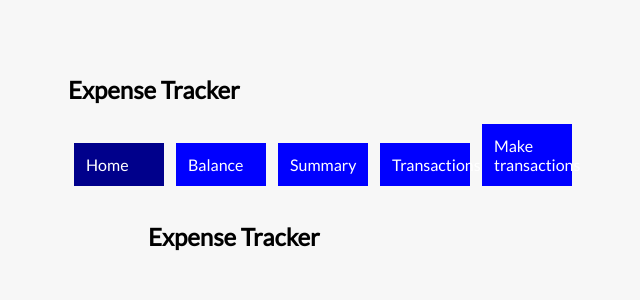
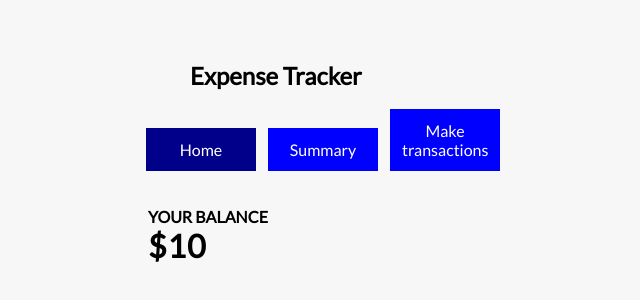
Before and after one commit to D-E-Z-MO/project-2-react, a React (Create React App) app: page / in a window 1280 px wide. Shown: the part 232-532 px from the top of the page, without its empty margins (317-957 px from the left). Built offline with nearby package versions, Linux system fonts and the light colour scheme; data requests are answered from the project's data file.

Commit message:
v3.update with with working routes, and basic functionality

```diff
--- a/db.json
+++ b/db.json
@@ -29,9 +29,57 @@
       "amount": 450,
       "date": 1643174442319,
       "id": 5
+    },
+    {
+      "category": "Income",
+      "amount": 900,
+      "date": 1643214530344,
+      "id": 6
+    },
+    {
+      "category": "Income",
+      "amount": 250,
+      "date": 1643215834280,
+      "id": 7
+    },
+    {
+      "category": "Expense",
+      "amount": 100,
+      "date": 1643233293571,
+      "id": 8
+    },
+    {
+      "category": "Income",
+      "amount": 50,
+      "date": 1643233457622,
+      "id": 9
+    },
+    {
+      "category": "Expense",
+      "amount": 400,
+      "date": 1643239264349,
+      "id": 10
+    },
+    {
+      "category": "Income",
+      "amount": 400,
+      "date": 1643239312344,
+      "id": 11
+    },
+    {
+      "category": "Expense",
+      "amount": 200,
+      "date": 1643239490833,
+      "id": 12
+    },
+    {
+      "category": "Expense",
+      "amount": 10,
+      "date": 1643239511161,
+      "id": 13
     }
   ],
   "balance": {
-    "amount": 100000
+    "amount": 10
   }
 }
--- a/src/App.css
+++ b/src/App.css
@@ -109,6 +109,9 @@ input[type="number"] {
   list-style-type: none;
   padding: 0;
   margin-bottom: 40px;
+  max-height: 400px;
+  width: 300px;
+  overflow: scroll;
 }
 
 .list li {
@@ -149,12 +152,7 @@ input[type="number"] {
 .list li:hover .delete-btn {
   opacity: 1;
 }
-/* .linkStyles {
-  display: inline-block,
-  width: 50px,
-  padding: 12px,
-  margin: 0 6px 6px,
-  background: blue,
-  textDecoration: none,
-  color: white,
-} */
+.header {
+  display: flex;
+  margin-left: 50px;
+}
--- a/src/api.js
+++ b/src/api.js
@@ -4,10 +4,12 @@ export const getTransactions = () => {
   return fetch(API_URL + "/transactions").then((response) => response.json());
 };
 
-export const getBalance = () =>
+export const getBalance = (setBalance) =>
   fetch(API_URL + "/balance")
     .then((response) => response.json())
-    .then((data) => data.value);
+    .then((data) => {
+      setBalance(data.amount);
+    });
 
 export const createTransaction = (data) =>
   fetch(API_URL + "/transactions", {
@@ -18,8 +20,15 @@ export const createTransaction = (data) =>
     .then((response) => response.json())
     .then((data) => data.value);
 
-// export const updateBalance(amount, category){
-//   fetch(API_URL + "/balance")
+export const updateBalance = (amount, category, onUpdate) =>
+  fetch(API_URL + "/balance", {
+    method: "PATCH",
+    headers: { "Content-Type": "application/json" },
+    body: JSON.stringify({ amount: amount }),
+  })
+    .then((res) => res.json())
+    .then((data) => onUpdate(data.amount));
+//
 // }
 // export const updateBalanceAndCreateTransaction = ()=>{
 //   //async await the promises
--- a/src/components/App.js
+++ b/src/components/App.js
@@ -1,32 +1,44 @@
 import { Route, Switch } from "react-router-dom";
+import { getBalance } from "../api";
+import { useState, useEffect } from "react";
 import "../App.css";
 import { Header } from "./Header";
-import { Balance } from "./Balance";
-import { IncomeExpenses } from "./IncomeExpenses";
 import { TransactionList } from "./TransactionList";
 import { NavBar } from "./NavBar";
 import { Home } from "./Home";
 import { Form } from "./Form";
 
 export function App() {
+  const [balance, setBalance] = useState(0);
+  // const [updatedBalance, setUpdatedBalance] = useState(0);
+  const onUpdate = (amount, category) => {
+    console.log("here");
+    if (category === "Expense") {
+      return setBalance(balance - amount);
+    } else {
+      return setBalance(balance + amount);
+    }
+  };
+  useEffect(() => {
+    getBalance(setBalance);
+  }, []);
+
   return (
     <>
-      <Header className="" />
+      <Header />
       <NavBar />
       <Switch>
         <div className="container">
-          <Route path="/balance">
-            <Balance />
+          <Route exact path="/transactionList">
+            <TransactionList balance={balance} onUpdate={onUpdate} />
           </Route>
 
-          <Route exact path="/transactionList">
-            <TransactionList />
+          <Route exact path="/form">
+            <Form onUpdate={onUpdate} />
           </Route>
-          <Route exact path="/form">
-            <Form />
-          </Route>
+
           <Route exact path="/">
-            <Home />
+            <Home balance={balance} onUpdate={onUpdate} />
           </Route>
         </div>
       </Switch>
--- a/src/components/Balance.js
+++ b/src/components/Balance.js
@@ -1,12 +1,19 @@
-import React from "react";
+import React, { useState, useEffect } from "react";
+// import { getBalance } from "../api";
 
-export function Balance() {
+export function Balance({ balance }) {
+  // const [balance, setBalance] = useState(0);
+
+  // useEffect(() => {
+  //   getBalance(setBalance);
+  // }, []);
+
   // const amounts = transactions.map(tr=>tr.amount)
   // const total = amounts.reduce((acc,item)=>(acc += item.amount),0).toFixed(2)
   return (
     <div>
       <h4>Your Balance</h4>
-      <h1>$1,000,000.00</h1>
+      <h1>${balance.toLocaleString()}</h1>
     </div>
   );
 }
--- a/src/components/Form.js
+++ b/src/components/Form.js
@@ -1,9 +1,10 @@
 import React, { useState } from "react";
-import { createTransaction } from "../api";
-export function Form() {
+import { createTransaction, updateBalance } from "../api";
+
+export function Form({ onUpdate }) {
   const [category, setCategory] = useState("");
   const [amount, setAmount] = useState(0);
-  //onsubmit create function to put request to add transaction & change value
+  //onsubmit create function to post transaction & change value
   const onSubmit = () => {
     const data = {
       category,
@@ -11,7 +12,7 @@ export function Form() {
       date: new Date().getTime(),
     };
     createTransaction(data);
-    // update balance
+    updateBalance(data.amount, data.category, onUpdate);
   };
   return (
     <>
--- a/src/components/Header.js
+++ b/src/components/Header.js
@@ -1,5 +1,5 @@
 import React from "react";
 
 export function Header() {
-  return <h2>Expense Tracker</h2>;
+  return <h2 className="header">Expense Tracker</h2>;
 }
--- a/src/components/Home.js
+++ b/src/components/Home.js
@@ -1,14 +1,10 @@
 import React from "react";
-import { Header } from "./Header";
 import { Balance } from "./Balance";
-import { IncomeExpenses } from "./IncomeExpenses";
-import { TransactionList } from "./TransactionList";
-import { Form } from "./Form";
 
-export function Home() {
+export function Home({ balance }) {
   return (
     <div>
-      <Header />
+      <Balance balance={balance} />
     </div>
   );
 }
--- a/src/components/IncomeExpenses.js
+++ b/src/components/IncomeExpenses.js
@@ -4,12 +4,11 @@ export function IncomeExpenses({ transaction }) {
   const isExpense = transaction.category === "Expense";
   return (
     <div>
-      <h4>{isExpense ? "Expense" : "Income"}</h4>
+      <h3>{isExpense ? "Expense" : "Income"}</h3>
       <p className={`money ${isExpense ? "minus" : "plus"}`}>
         ${isExpense ? "-" : "+"} {transaction.amount}
       </p>
       <p>Date: {new Date(transaction.date).toLocaleDateString("en-US")}</p>
-      <button className="delete-btn">x</button>
     </div>
   );
 }
--- a/src/components/NavBar.js
+++ b/src/components/NavBar.js
@@ -4,13 +4,13 @@ import { NavLink } from "react-router-dom";
 export function NavBar() {
   const linkStyles = {
     display: "inline-block",
-    width: "90px",
+    width: "110px",
     padding: "12px",
     margin: "0 6px 6px",
     background: "blue",
     textDecoration: "none",
     color: "white",
-    textAlign: "autoComplete",
+    textAlign: "center",
   };
   return (
     <>
@@ -22,30 +22,16 @@ export function NavBar() {
       >
         Home
       </NavLink>
+
       <NavLink
-        to="/balance"
-        exact
-        style={linkStyles}
-        activeStyle={{ background: "darkblue" }}
-      >
-        Balance
-      </NavLink>
-      <NavLink
-        to="/incomeExpenses"
+        to="/transactionList"
         exact
         style={linkStyles}
         activeStyle={{ background: "darkblue" }}
       >
         Summary
       </NavLink>
-      <NavLink
-        to="/transactionList"
-        exact
-        style={linkStyles}
-        activeStyle={{ background: "darkblue" }}
-      >
-        Transactions
-      </NavLink>
+
       <NavLink
         to="/form"
         exact
--- a/src/components/TransactionList.js
+++ b/src/components/TransactionList.js
@@ -1,18 +1,24 @@
 import React, { useEffect, useState } from "react";
 import { IncomeExpenses } from "./IncomeExpenses";
 import { PieChart } from "react-minimal-pie-chart";
-import { getTransactions } from "../api";
+import { getTransactions, getBalance } from "../api";
+import { Balance } from "./Balance";
 
-export function TransactionList() {
+export function TransactionList({ balance }) {
   const [transactions, setTransactions] = useState([]);
+
   useEffect(() => {
     getTransactions().then((data) => setTransactions(data));
   }, []);
   return (
     <>
+      <Balance balance={balance} />
+
       {transactions.length && (
         <PieChart
           startAngle={45}
+          animate
+          animationDuration={1000}
           data={transactions.reduce(
             (result, transaction) => {
               if (transaction.category === "Expense") {
@@ -32,9 +38,7 @@ export function TransactionList() {
           )}
         />
       )}
-      <h3>
-        History &<span className="text-muted"> Balance: ${balance.amount}</span>
-      </h3>
+      <h3>History</h3>
       <ul className="list">
         {transactions.map((transaction) => {
           return (
@@ -43,9 +47,6 @@ export function TransactionList() {
             </li>
           );
         })}
-        {/* <li className="plus">
-          Cash <span>+$400</span>
-        </li> */}
       </ul>
     </>
   );
--- a/src/index.js
+++ b/src/index.js
@@ -2,7 +2,6 @@ import React from "react";
 
 import ReactDOM from "react-dom";
 import { BrowserRouter } from "react-router-dom";
-// import DB from "./db.json";
 import { App } from "./components/App";
 
 ReactDOM.render(
```
Also changed, not shown: 2 other files (tests, documents, lock files or other folders).
